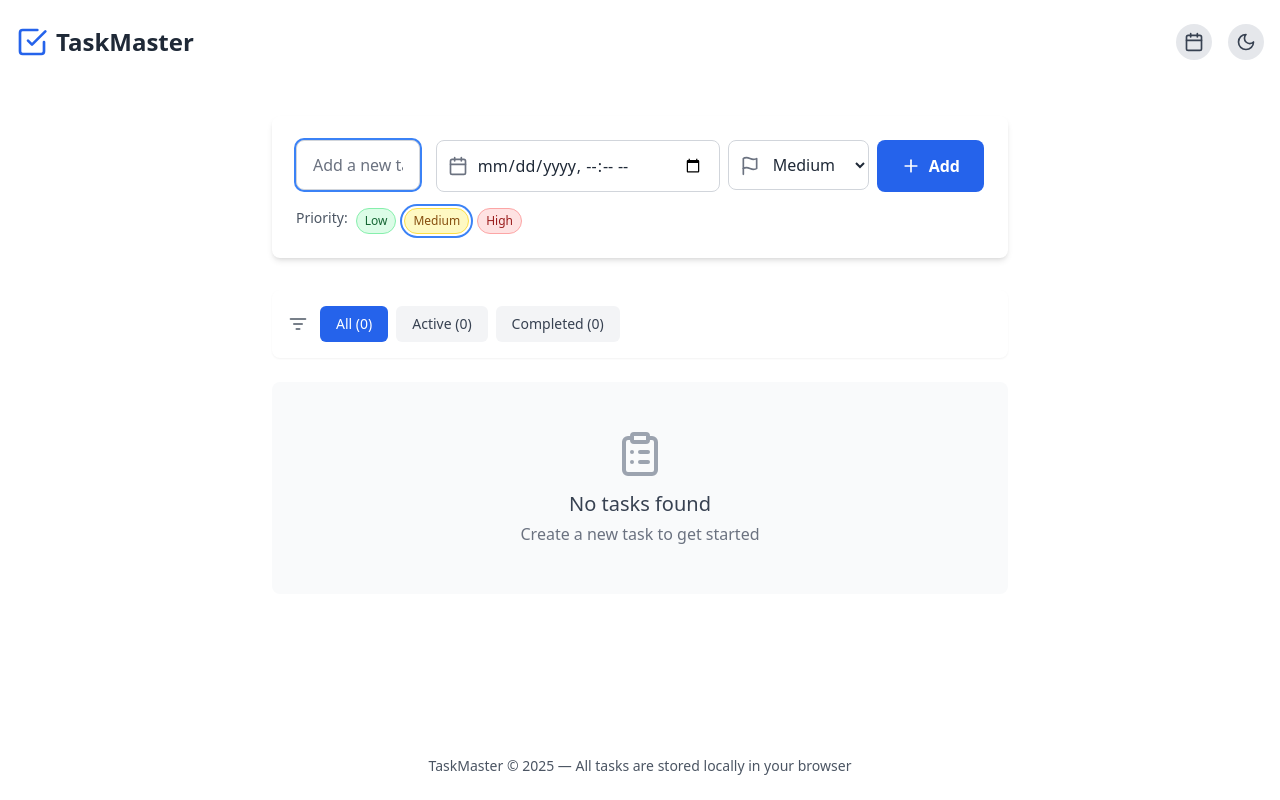
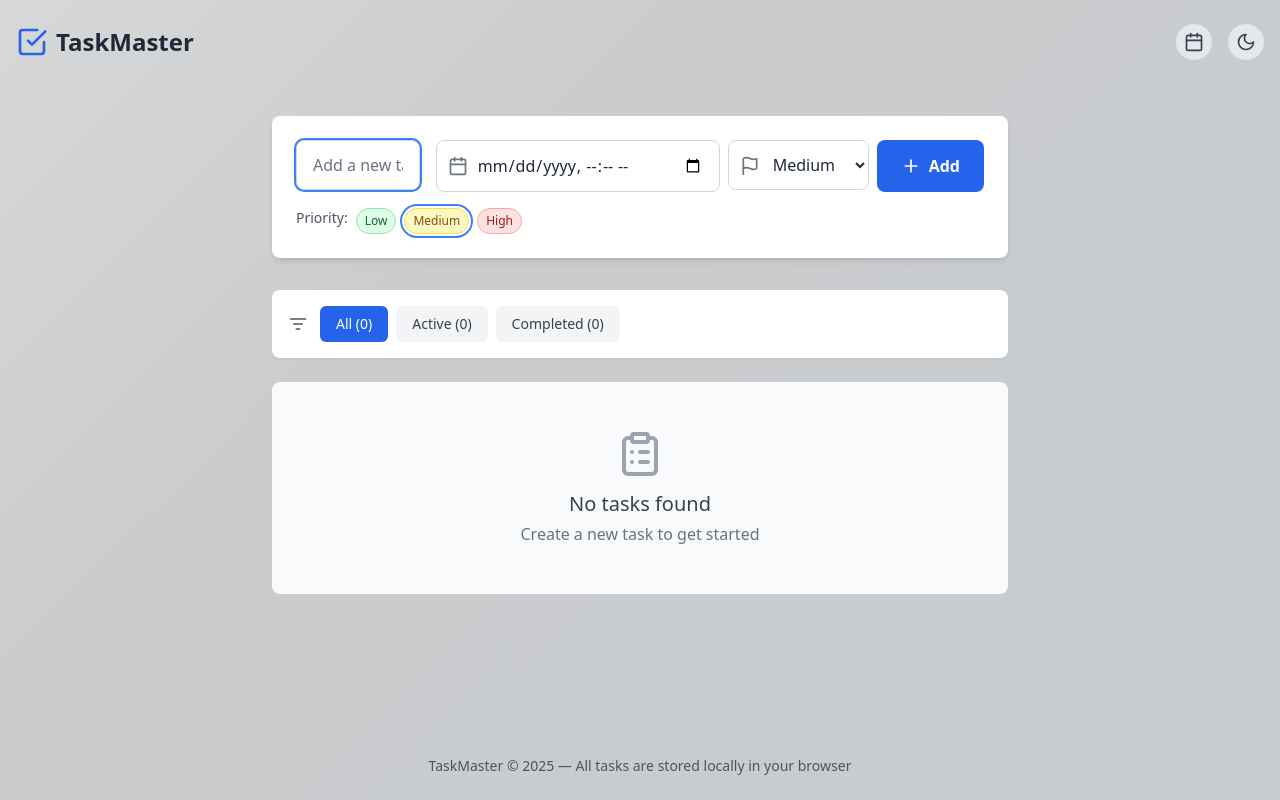
Before and after one commit to SandunPahasara/To-Do-App, a React (Vite) app: page / in a window 1280 px wide. Built offline with nearby package versions, Linux system fonts and the light colour scheme.

Commit message:
refactor animated background styles for improved clarity and performance

```diff
--- a/src/index.css
+++ b/src/index.css
@@ -2,15 +2,31 @@
 @tailwind components;
 @tailwind utilities;
 
-/* === Animated Background === */
-.animated-bg {
-  @apply fixed top-0 left-0 w-screen h-screen -z-10 opacity-15;
-  background: linear-gradient(-45deg, #4f46e5, #7c3aed, #2563eb, #0ea5e9);
+/* === Animated Gradient Background === */
+.gradient-bg {
+  position: fixed;
+  top: 0;
+  left: 0;
+  width: 100vw;
+  height: 100vh;
+  z-index: -10;
+  opacity: 0.4;
   background-size: 400% 400%;
-  animation: gradient 15s ease infinite;
+  animation: gradientShift 15s ease infinite;
+  transition: background 1s ease-in-out;
 }
 
-@keyframes gradient {
+/* Light Mode Gradient */
+.light-gradient {
+  background-image: linear-gradient(-45deg, #688195, #7d7f82, #f2f5f7, #5b96b4);
+}
+
+/* Dark Mode Gradient */
+.dark-gradient {
+  background-image: linear-gradient(-45deg, #808081, #2e3f58, #010922, #031034);
+}
+
+@keyframes gradientShift {
   0% {
     background-position: 0% 50%;
   }
@@ -21,30 +37,3 @@
     background-position: 0% 50%;
   }
 }
-
-/* === FullCalendar Customization === */
-.task-calendar {
-  --fc-border-color: #e5e7eb;        /* Tailwind: gray-200 */
-  --fc-button-text-color: #374151;   /* Tailwind: gray-700 */
-  --fc-button-bg-color: #ffffff;     /* Tailwind: white */
-  --fc-button-border-color: #d1d5db; /* Tailwind: gray-300 */
-  --fc-button-hover-bg-color: #f3f4f6; /* Tailwind: gray-100 */
-  --fc-button-hover-border-color: #9ca3af; /* Tailwind: gray-400 */
-  --fc-button-active-bg-color: #e5e7eb; /* Tailwind: gray-200 */
-  --fc-today-bg-color: #eff6ff;      /* Tailwind: blue-50 */
-}
-
-.dark .task-calendar {
-  --fc-border-color: #374151;        /* gray-700 */
-  --fc-button-text-color: #e5e7eb;   /* gray-200 */
-  --fc-button-bg-color: #374151;     /* gray-700 */
-  --fc-button-border-color: #4b5563; /* gray-600 */
-  --fc-button-hover-bg-color: #4b5563; /* gray-600 */
-  --fc-button-hover-border-color: #6b7280; /* gray-500 */
-  --fc-button-active-bg-color: #6b7280; /* gray-500 */
-  --fc-today-bg-color: #1e3a8a;      /* blue-900 */
-  --fc-page-bg-color: #1f2937;       /* gray-800 */
-  --fc-neutral-bg-color: #374151;    /* gray-700 */
-  --fc-neutral-text-color: #e5e7eb;  /* gray-200 */
-  --fc-event-text-color: #ffffff;    /* white */
-}
```
